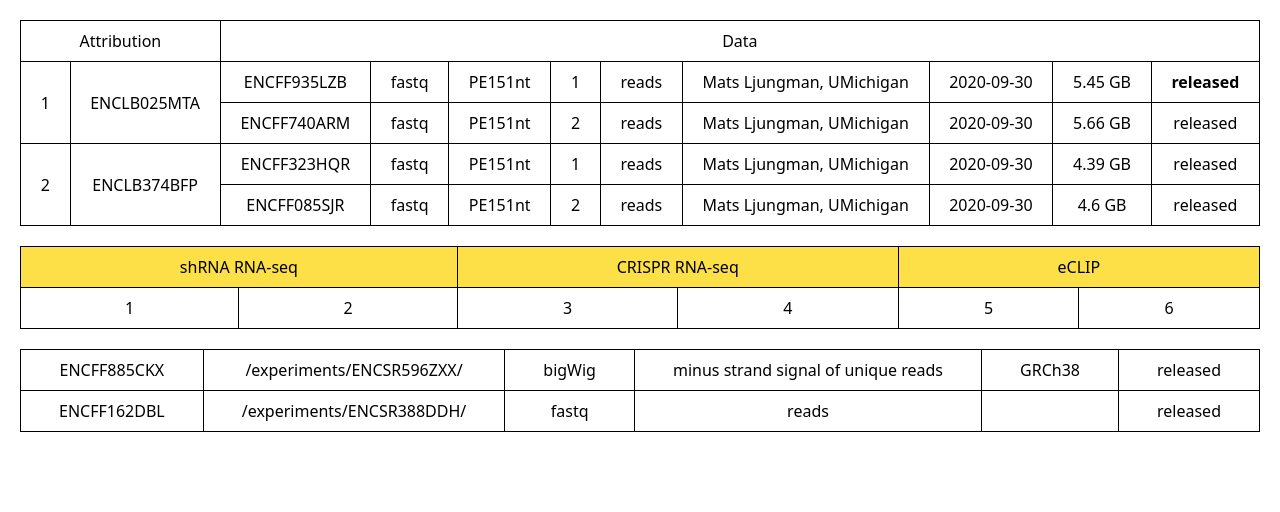
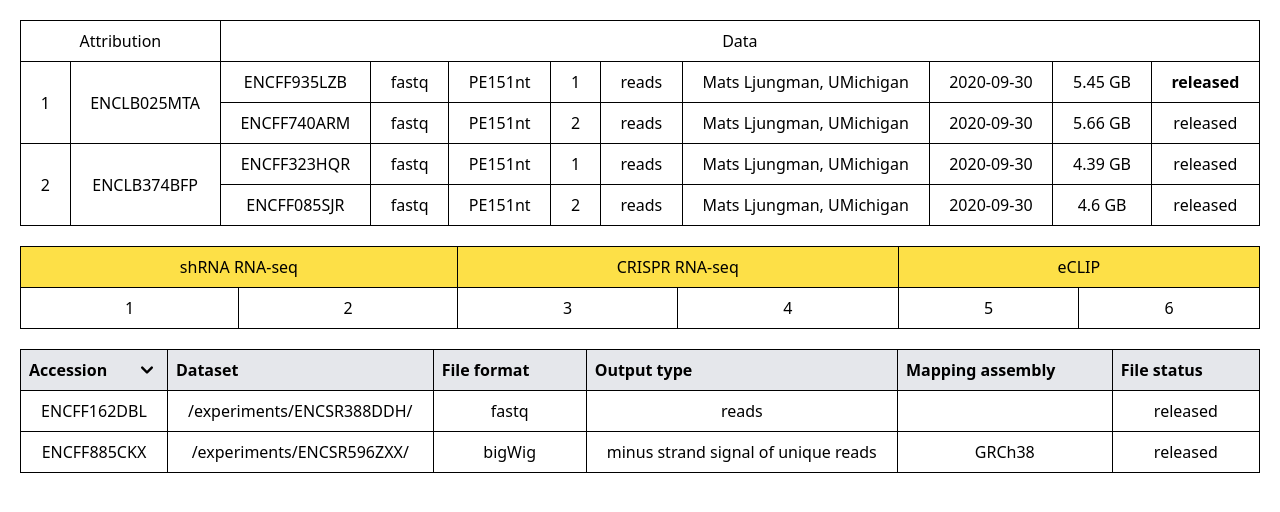
Before and after one commit to forresttanaka/data-grid, a Next.js app: page /data-grid in a window 1280 px wide. Shown: the top 512 px of the page. Built offline with nearby package versions, Linux system fonts and the light colour scheme.

Commit message:
Complete data grid and sortable grid

```diff
--- a/package.json
+++ b/package.json
@@ -8,7 +8,10 @@
     "start": "next start"
   },
   "dependencies": {
+    "@heroicons/react": "^1.0.5",
+    "lodash": "^4.17.21",
     "next": "^11.0.0",
+    "prop-types": "^15.8.1",
     "react": "17.0.2",
     "react-dom": "17.0.2"
   },
--- a/pages/data-grid.js
+++ b/pages/data-grid.js
@@ -1,3 +1,7 @@
+import { useState } from "react"
+import PropTypes from "prop-types"
+import _ from "lodash"
+import { ChevronDownIcon, ChevronUpIcon } from "@heroicons/react/solid"
 import { files } from "./data"
 
 const DefaultCell = ({ children }) => {
@@ -10,7 +14,7 @@ const DefaultCell = ({ children }) => {
 
 const CustomCell = ({ children }) => {
   return (
-    <div className="flex h-full  w-full items-center justify-center bg-yellow-300 p-2">
+    <div className="flex h-full w-full items-center justify-center bg-yellow-300 p-2">
       {children}
     </div>
   )
@@ -21,6 +25,31 @@ const AssayHeaderCells = ({ children }) => {
     <div className="flex h-full w-full items-center justify-center bg-yellow-300 p-2">
       {children}
     </div>
+  )
+}
+
+const SortableGridCells = ({ rowData, cellIndex, rowMeta, children }) => {
+  const handleSortClick = () => {
+    rowMeta.handleSortClick(rowData[cellIndex].id)
+  }
+
+  return (
+    <button
+      type="button"
+      onClick={handleSortClick}
+      className="flex h-full w-full items-center justify-between bg-gray-200 p-2 font-semibold hover:bg-gray-300"
+    >
+      {children}{" "}
+      {rowMeta.sortBy === rowData[cellIndex].id ? (
+        rowMeta.sortDirection === "asc" ? (
+          <ChevronUpIcon className="h-6 w-6" />
+        ) : (
+          <ChevronDownIcon className="h-6 w-6" />
+        )
+      ) : (
+        <div className="h-6 w-6" />
+      )}
+    </button>
   )
 }
 
@@ -36,32 +65,32 @@ const rawSeqReps = [
   {
     id: "ENCLB025MTA",
     row: [
-      { id: "1", content: "1" },
-      { id: "ENCLB025MTA", content: "ENCLB025MTA" },
+      { id: "replicate", content: "1" },
+      { id: "library", content: "ENCLB025MTA" },
     ],
     children: [
       {
-        id: "ENCFF627NRL",
+        id: "ENCFF935LZB",
         row: [
           {
-            id: "ENCFF627NRL-ENCFF935LZB",
+            id: "file",
             content: <a href="#">ENCFF935LZB</a>,
           },
           {
-            id: "ENCFF627NRL-fastq",
+            id: "file_type",
             content: "fastq",
           },
-          { id: "ENCFF627NRL-PE151nt", content: "PE151nt" },
-          { id: "ENCFF627NRL-1", content: "1" },
-          { id: "ENCFF627NRL-reads", content: "reads" },
+          { id: "pair", content: "PE151nt" },
+          { id: "replicate", content: "1" },
+          { id: "output_type", content: "reads" },
           {
-            id: "ENCFF627NRL-Mats Ljungman, UMichigan",
+            id: "lab",
             content: "Mats Ljungman, UMichigan",
           },
-          { id: "ENCFF627NRL-2020-09-30", content: "2020-09-30" },
-          { id: "ENCFF627NRL-5.45 GB", content: "5.45 GB" },
+          { id: "date_created", content: "2020-09-30" },
+          { id: "file_size", content: "5.45 GB" },
           {
-            id: "ENCFF627NRL-released",
+            id: "status",
             content: <div className="font-bold">released</div>,
           },
         ],
@@ -70,69 +99,72 @@ const rawSeqReps = [
         id: "ENCFF740ARM",
         row: [
           {
-            id: "ENCFF740ARM-ENCFF740ARM",
+            id: "file",
             content: <a href="#">ENCFF740ARM</a>,
           },
-          { id: "ENCFF740ARM-fastq", content: "fastq" },
-          { id: "ENCFF740ARM-PE151nt", content: "PE151nt" },
-          { id: "ENCFF740ARM-2", content: "2" },
-          { id: "ENCFF740ARM-reads", content: "reads" },
+          { id: "file_type", content: "fastq" },
+          { id: "pair", content: "PE151nt" },
+          { id: "replicate", content: "2" },
+          { id: "output_type", content: "reads" },
           {
-            id: "ENCFF740ARM-Mats Ljungman, UMichigan",
+            id: "lab",
             content: "Mats Ljungman, UMichigan",
           },
-          { id: "ENCFF740ARM-2020-09-30", content: "2020-09-30" },
-          { id: "ENCFF740ARM-5.66 GB", content: "5.66 GB" },
-          { id: "ENCFF740ARM-released", content: "released" },
+          { id: "date_created", content: "2020-09-30" },
+          { id: "file_size", content: "5.66 GB" },
+          { id: "status", content: "released" },
         ],
       },
     ],
   },
   {
     id: "ENCLB374BFP",
-    row: [{ content: "2" }, { content: "ENCLB374BFP", css: "unique-cell" }],
+    row: [
+      { id: "replicate", content: "2" },
+      { id: "library", content: "ENCLB374BFP" },
+    ],
     children: [
       {
         id: "ENCLB603PXR",
         row: [
           {
-            id: "ENCLB603PXR-ENCFF323HQR",
+            id: "file",
             content: <a href="#">ENCFF323HQR</a>,
           },
           {
-            id: "ENCLB603PXR-fastq",
+            id: "file_type",
             content: "fastq",
           },
-          { id: "ENCLB603PXR-PE151nt", content: "PE151nt" },
-          { id: "ENCLB603PXR-1", content: "1" },
-          { id: "ENCLB603PXR-reads", content: "reads" },
+          { id: "pair", content: "PE151nt" },
+          { id: "replicate", content: "1" },
+          { id: "output_type", content: "reads" },
           {
-            id: "ENCLB603PXR-Mats Ljungman, UMichigan",
+            id: "lab",
             content: "Mats Ljungman, UMichigan",
           },
-          { id: "ENCLB603PXR-2020-09-30", content: "2020-09-30" },
-          { id: "ENCLB603PXR-4.39 GB", content: "4.39 GB" },
-          { id: "ENCLB603PXR-released", content: "released" },
+          { id: "date_created", content: "2020-09-30" },
+          { id: "file_size", content: "4.39 GB" },
+          { id: "status", content: "released" },
         ],
       },
       {
-        id: "ENCFF740ARM",
+        id: "ENCFF085SJR",
         row: [
           {
-            id: "ENCFF740ARM-ENCFF085SJR",
+            id: "file",
             content: <a href="#">ENCFF085SJR</a>,
           },
-          { id: "ENCFF740ARM-fastq", content: "fastq" },
-          { id: "ENCFF740ARM-PE151nt", content: "PE151nt" },
-          { id: "ENCFF740ARM-2", content: "2" },
-          { id: "ENCFF740ARM-reads", content: "reads" },
+          { id: "file_type", content: "fastq" },
+          { id: "pair", content: "PE151nt" },
+          { id: "replicate", content: "2" },
+          { id: "output_type", content: "reads" },
           {
-            id: "ENCFF740ARM-Mats Ljungman, UMichigan",
+            id: "lab",
             content: "Mats Ljungman, UMichigan",
           },
-          { id: "ENCFF740ARM-2020-09-30", content: "2020-09-30" },
-          { id: "ENCFF740ARM-4.6 GB", content: "4.6 GB" },
-          { id: "ENCFF740ARM-released", content: "released" },
+          { id: "date_created", content: "2020-09-30" },
+          { id: "file_size", content: "4.6 GB" },
+          { id: "status", content: "released" },
         ],
       },
     ],
@@ -188,6 +220,7 @@ const DataGrid = ({
           <CellWrapper
             rowId={rowData.id}
             rowData={rowData.row}
+            rowMeta={rowData.rowMeta}
             cellIndex={index}
           >
             {cell.content}
@@ -201,14 +234,13 @@ const DataGrid = ({
     // Render the child rows of the row, if any.
     const children = rowData.children ? (
       <DataGrid
+        key={`${rowData.id}-children`}
         data={rowData.children}
         Cell={Cell}
         startingRow={rowLine}
         startingCol={colLine}
       />
-    ) : (
-      []
-    )
+    ) : null
     rowLine += childCount
     return acc.concat(row).concat(children)
   }, [])
@@ -252,11 +284,88 @@ const convertObjectArrayToDataGrid = (items, columns, keyProp) => {
   })
 }
 
-const SortableGrid = ({ data, columns, keyProp }) => {
-  const convertedData = convertObjectArrayToDataGrid(data, columns, keyProp)
-  console.log(convertedData)
-  return <DataGrid data={convertedData} />
-  return null
+// enum-like structor to define the column sorting directions.
+const sortDirections = {
+  // Ascending sort
+  ASC: "asc",
+  // Descending sort
+  DESC: "desc",
+}
+
+const sortData = (data, sortBy, sortDirections) => {
+  return _.orderBy(data, [sortBy], [sortDirections])
+}
+
+/**
+ * Display a sortable grid of data according to the provided columns. The data has to be an array
+ * of objects requiring no column nor row spans.
+ */
+const SortableGrid = ({ data, columns, initialSort = {}, keyProp }) => {
+  // id of the currently sorted column.
+  const [sortBy, setSortBy] = useState(initialSort.columnId || columns[0].id)
+  // Whether the currently sorted column is sorted in ascending or descending order.
+  const [sortDirection, setSortDirection] = useState(
+    initialSort.direction,
+    sortDirections.ASC
+  )
+
+  /**
+   *
+   * @param {string} column - id of the column to sort by.
+   */
+  const handleSortClick = (column) => {
+    if (sortBy === column) {
+      // Sorted column clicked. Reverse the sort direction.
+      setSortDirection(
+        sortDirection === sortDirections.ASC
+          ? sortDirections.DESC
+          : sortDirections.ASC
+      )
+    } else {
+      // New column clicked. Sort by this column.
+      setSortBy(column)
+      setSortDirection(sortDirections.ASC)
+    }
+  }
+
+  // Generate the cells within the header row.
+  const headerCells = columns.map((column) => {
+    return {
+      id: column.id,
+      content: column.title,
+    }
+  })
+
+  // Generate the header row itself, containing the cells.
+  const headerRow = [
+    {
+      id: "header",
+      row: headerCells,
+      rowMeta: { sortBy, sortDirection, handleSortClick },
+      RowCells: SortableGridCells,
+    },
+  ]
+
+  // Convert the data (simple array of objects) into a data grid array and render the table.
+  const sortedData = sortData(data, sortBy, sortDirection)
+  const dataRows = convertObjectArrayToDataGrid(sortedData, columns, keyProp)
+  return <DataGrid data={headerRow.concat(dataRows)} />
+}
+
+SortableGrid.propTypes = {
+  // Data to display in the sortable grid
+  data: PropTypes.arrayOf(PropTypes.object).isRequired,
+  // Column definitions for the grid
+  columns: PropTypes.arrayOf(PropTypes.object).isRequired,
+  // Which prop of the objects in the data array to use as the React key
+  keyProp: PropTypes.string.isRequired,
+  // Optional initial sorting of the grid
+  initialSort: PropTypes.shape({
+    // id of the column to sort by
+    columnId: PropTypes.string,
+    // sort direction
+    direction: PropTypes.oneOf(Object.values(sortDirections)),
+  }),
 }
 
 const ExampleGrid = () => {
```
Also changed, not shown: 1 other file (tests, documents, lock files or other folders).
